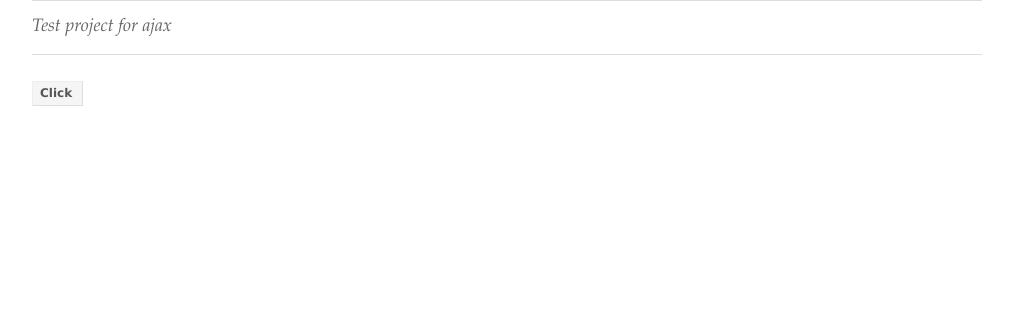
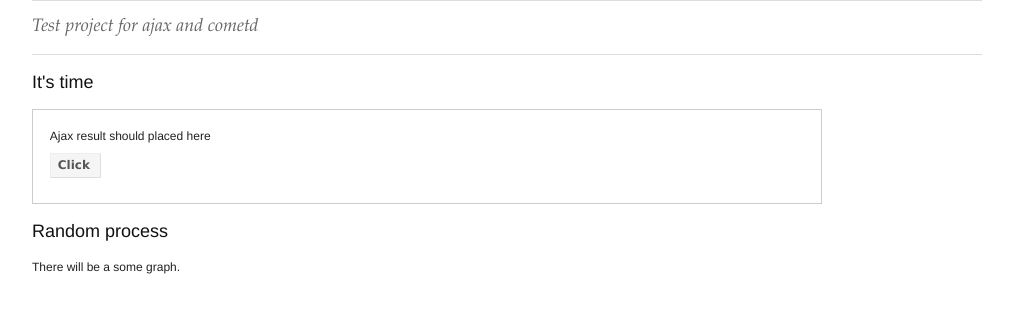
Before and after one commit to jackyfox/comette, a web app: page / in a window 1280 px wide. Shown: the part 54-367 px from the top of the page, without its empty margins (133-1146 px from the left). Run offline with its HTML, style and script files only (its server is not run), Linux system fonts and the light colour scheme; data that the repository does not hold is empty; some libraries are stand-ins or nearby versions.

Commit message:
JS moved from index.html to separate file: js/comette/comette.js. Reorganized structure of index.html

```diff
--- a/WebContent/index.html
+++ b/WebContent/index.html
@@ -23,6 +23,10 @@
 
     <script type="text/javascript" src="js/jquery/jquery.cometd.js"></script>
     <script type="text/javascript" src="js/jquery/jquery.cometd-timesync.js"></script>
+
+<!-- Comette's library -->
+
+    <script type="text/javascript" src="js/comette/comette.js"></script>
 </head>
 <body>
 <div class="container">
@@ -34,33 +38,26 @@
     <hr />
 
     <div id="subheader" class="span-20 last">
-    	<h3 class="alt">Test project for ajax</h3>
+    	<h3 class="alt">Test project for ajax and cometd</h3>
     </div>
 
 	<hr />
 
 	<div id="content" class="span-20 last" >
+	<h3>It's time</h3>
+	<fieldset>
+		<p>
+		<span id="ajax_result" >Ajax result should placed here</span>
+		</p>
+		<p>
+		<button id="ajax_button" >Click</button>
+		</p>
+	</fieldset>
+	<h3>Random process</h3>
 	<p>
-		<button id="ajax_button" >Click</button>
-		<span id="ajax_result" ></span>
+		There will be a some graph.
 	</p>
 	</div>
-<!-- JS  -->
-<script type="text/javascript" charset="utf-8" >
-// AJAX запрос к сервлету Dinner.
-	$('#ajax_button').click(function() {
-		var url = "/comette/dinner";
-		$('#ajax_result').html("Working...");
-		$.ajax({
-			type: "GET",
-			url: url,
-			dataType: "html",
-			success: function(msg) {
-				$('#ajax_result').html(msg);
-			}
-		});
-	});
-</script>
 </div>
 </body>
 </html>
--- /dev/null
+++ b/WebContent/js/comette/comette.js
@@ -0,0 +1,18 @@
+/**
+ * Comette's lib
+ */
+$(document).ready(function() {
+// AJAX запрос к сервлету Dinner.
+$('#ajax_button').click(function() {
+	var url = "/comette/dinner";
+	$('#ajax_result').html("Working...");
+	$.ajax({
+		type: "GET",
+		url: url,
+		dataType: "html",
+		success: function(msg) {
+			$('#ajax_result').html(msg);
+		}
+	});
+});
+});
```
